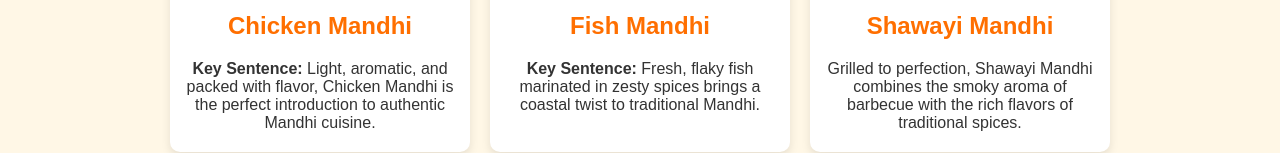
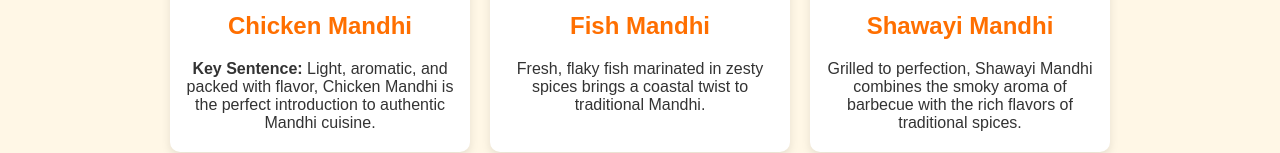
Before and after one commit to Eldhose177/mandhi_finder, a plain HTML site: page explore.html in a window 1280 px wide. Shown: the part 361-514 px from the top of the page. Drawn offline with Linux system fonts and the light colour scheme.

Commit message:
Update explore.html

```diff
--- a/explore.html
+++ b/explore.html
@@ -45,7 +45,7 @@
         <div class="mandhi-card">
             <img src="fish-mandhi.jpg" alt="Fish Mandhi">
             <h2>Fish Mandhi</h2>
-            <p><strong>Key Sentence:</strong> Fresh, flaky fish marinated in zesty spices brings a coastal twist to traditional Mandhi.</p>
+            <p><strong></strong> Fresh, flaky fish marinated in zesty spices brings a coastal twist to traditional Mandhi.</p>
         </div>
 
         <!-- Shawayi Mandhi -->
```
